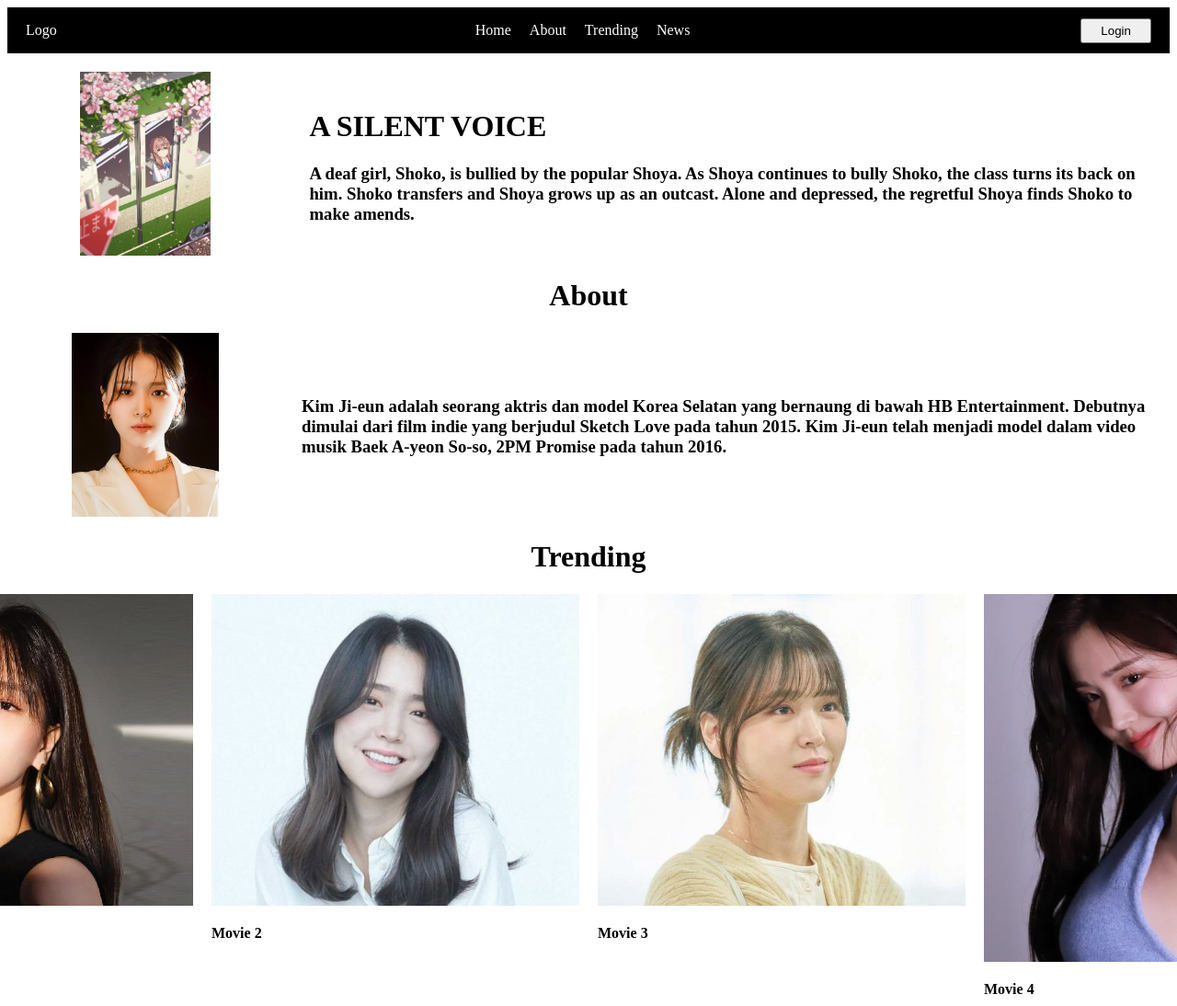
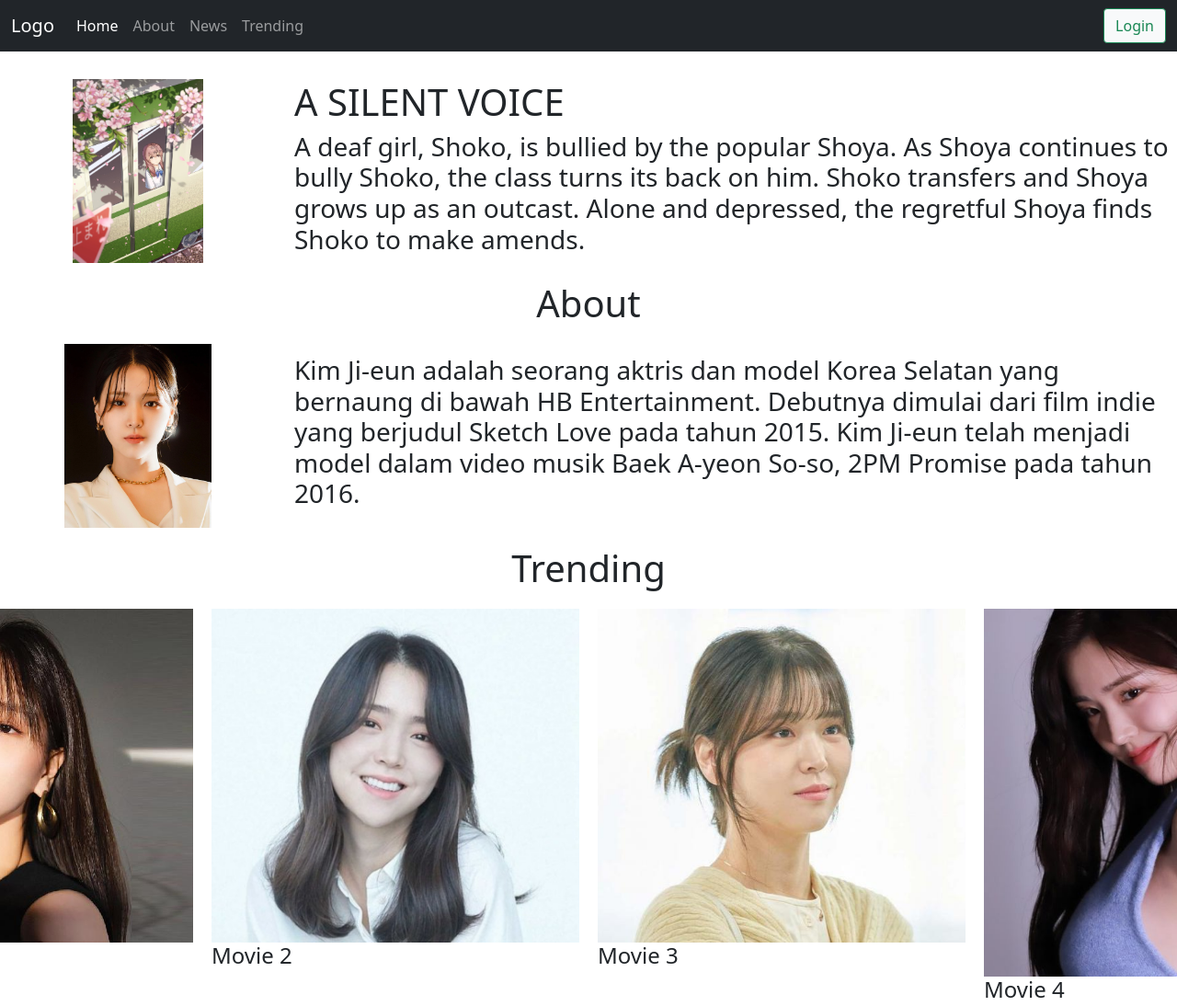
Before and after one commit to daniels9028/Push-Method, a plain HTML site: page index.html in a window 1280 px wide. Shown: the top 1094 px of the page at 92% size. Drawn offline with nearby package versions, Linux system fonts and the light colour scheme.

Commit message:
Boostrap5

```diff
--- a/index.html
+++ b/index.html
@@ -4,6 +4,18 @@
     <meta charset="UTF-8" />
     <meta name="viewport" content="width=device-width, initial-scale=1.0" />
     <title>My Movie</title>
+
+    <link
+      href="https://cdn.jsdelivr.net/npm/bootstrap@5.0.2/dist/css/bootstrap.min.css"
+      rel="stylesheet"
+      integrity="sha384-EVSTQN3/azprG1Anm3QDgpJLIm9Nao0Yz1ztcQTwFspd3yD65VohhpuuCOmLASjC"
+      crossorigin="anonymous"
+    />
+    <script
+      src="https://cdn.jsdelivr.net/npm/bootstrap@5.0.2/dist/js/bootstrap.bundle.min.js"
+      integrity="sha384-MrcW6ZMFYlzcLA8Nl+NtUVF0sA7MsXsP1UyJoMp4YLEuNSfAP+JcXn/tWtIaxVXM"
+      crossorigin="anonymous"
+    ></script>
 
     <style>
       .header {
@@ -33,6 +45,8 @@
       .menu {
         display: flex;
         flex-direction: row;
+        align-items: center;
+        justify-content: center;
         color: white;
       }
 
@@ -40,6 +54,8 @@
         list-style: none;
         display: flex;
         flex-direction: row;
+        align-items: center;
+        justify-content: center;
         gap: 10px;
       }
 
@@ -85,22 +101,44 @@
     </style>
   </head>
   <body>
-    <div class="header">
-      <div class="logo">Logo</div>
-      <div class="menu">
-        <ul>
-          <li>Home</li>
-          <li>About</li>
-          <li>Trending</li>
-          <li>News</li>
+    <nav class="navbar navbar-expand-lg navbar-dark bg-dark">
+      <div class="container-fluid">
+        <a class="navbar-brand" href="#">Logo</a>
+        <button
+          class="navbar-toggler"
+          type="button"
+          data-bs-toggle="collapse"
+          data-bs-target="#navbarSupportedContent"
+          aria-controls="navbarSupportedContent"
+          aria-expanded="false"
+          aria-label="Toggle navigation"
+        >
+          <span class="navbar-toggler-icon"></span>
+        </button>
+        <div class="collapse navbar-collapse" id="navbarSupportedContent">
+          <ul class="navbar-nav me-auto mb-2 mb-lg-0">
+            <li class="nav-item">
+              <a class="nav-link active" aria-current="page" href="#">Home</a>
+            </li>
+            <li class="nav-item">
+              <a class="nav-link" href="#">About</a>
+            </li>
+            <li class="nav-item">
+              <a class="nav-link" href="#">News</a>
+            </li>
+            <li class="nav-item">
+              <a class="nav-link" href="#">Trending</a>
+            </li>
           </ul>
-      </div>
-      <div class="login">
-        <button class="buttonLogin">Login</button>
+          <button class="btn btn-outline-success btn-light" type="submit">
+            Login
+          </button>
         </div>
       </div>
+    </nav>
 
-    <div class="section1">
+    <main style="margin-top: 30px">
+      <section class="section1">
         <div style="width: 50%">
           <img
             src="hero.jpg"
@@ -117,11 +155,11 @@
             regretful Shoya finds Shoko to make amends.
           </h3>
         </div>
-    </div>
+      </section>
 
-    <h1 style="text-align: center">About</h1>
+      <h1 style="text-align: center; margin-top: 20px">About</h1>
 
-    <div class="sectionAbout">
+      <section class="sectionAbout">
         <div style="width: 50%">
           <img
             src="about.webp"
@@ -131,17 +169,18 @@
         </div>
         <div>
           <h3>
-          Kim Ji-eun adalah seorang aktris dan model Korea Selatan yang bernaung
-          di bawah HB Entertainment. Debutnya dimulai dari film indie yang
-          berjudul Sketch Love pada tahun 2015. Kim Ji-eun telah menjadi model
-          dalam video musik Baek A-yeon So-so, 2PM Promise pada tahun 2016.
+            Kim Ji-eun adalah seorang aktris dan model Korea Selatan yang
+            bernaung di bawah HB Entertainment. Debutnya dimulai dari film indie
+            yang berjudul Sketch Love pada tahun 2015. Kim Ji-eun telah menjadi
+            model dalam video musik Baek A-yeon So-so, 2PM Promise pada tahun
+            2016.
           </h3>
         </div>
-    </div>
+      </section>
 
-    <h1 style="text-align: center">Trending</h1>
+      <h1 style="text-align: center; margin-top: 20px">Trending</h1>
 
-    <div class="sectionTrending">
+      <section class="sectionTrending">
         <div>
           <img src="trending1.jpg" alt="" />
           <h4>Movie 1</h4>
@@ -158,11 +197,11 @@
           <img src="trending4.jpg" alt="" />
           <h4>Movie 4</h4>
         </div>
-    </div>
+      </section>
 
       <h1 style="text-align: center; margin-top: 80px">News</h1>
 
-    <div class="sectionAbout">
+      <section class="sectionAbout">
         <div style="width: 50%">
           <img
             src="about.webp"
@@ -172,20 +211,23 @@
         </div>
         <div>
           <h3>
-          Kim Ji-eun adalah seorang aktris dan model Korea Selatan yang bernaung
-          di bawah HB Entertainment. Debutnya dimulai dari film indie yang
-          berjudul Sketch Love pada tahun 2015. Kim Ji-eun telah menjadi model
-          dalam video musik Baek A-yeon So-so, 2PM Promise pada tahun 2016.
+            Kim Ji-eun adalah seorang aktris dan model Korea Selatan yang
+            bernaung di bawah HB Entertainment. Debutnya dimulai dari film indie
+            yang berjudul Sketch Love pada tahun 2015. Kim Ji-eun telah menjadi
+            model dalam video musik Baek A-yeon So-so, 2PM Promise pada tahun
+            2016.
           </h3>
         </div>
-    </div>
-    <div class="sectionAbout">
+      </section>
+
+      <section class="sectionAbout">
         <div>
           <h3>
-          Kim Ji-eun adalah seorang aktris dan model Korea Selatan yang bernaung
-          di bawah HB Entertainment. Debutnya dimulai dari film indie yang
-          berjudul Sketch Love pada tahun 2015. Kim Ji-eun telah menjadi model
-          dalam video musik Baek A-yeon So-so, 2PM Promise pada tahun 2016.
+            Kim Ji-eun adalah seorang aktris dan model Korea Selatan yang
+            bernaung di bawah HB Entertainment. Debutnya dimulai dari film indie
+            yang berjudul Sketch Love pada tahun 2015. Kim Ji-eun telah menjadi
+            model dalam video musik Baek A-yeon So-so, 2PM Promise pada tahun
+            2016.
           </h3>
         </div>
         <div style="width: 50%">
@@ -195,8 +237,9 @@
             style="width: 300px; height: 200px; object-fit: contain"
           />
         </div>
-    </div>
-    <div class="sectionAbout">
+      </section>
+
+      <section class="sectionAbout">
         <div style="width: 50%">
           <img
             src="about.webp"
@@ -206,16 +249,20 @@
         </div>
         <div>
           <h3>
-          Kim Ji-eun adalah seorang aktris dan model Korea Selatan yang bernaung
-          di bawah HB Entertainment. Debutnya dimulai dari film indie yang
-          berjudul Sketch Love pada tahun 2015. Kim Ji-eun telah menjadi model
-          dalam video musik Baek A-yeon So-so, 2PM Promise pada tahun 2016.
+            Kim Ji-eun adalah seorang aktris dan model Korea Selatan yang
+            bernaung di bawah HB Entertainment. Debutnya dimulai dari film indie
+            yang berjudul Sketch Love pada tahun 2015. Kim Ji-eun telah menjadi
+            model dalam video musik Baek A-yeon So-so, 2PM Promise pada tahun
+            2016.
           </h3>
         </div>
-    </div>
+      </section>
+    </main>
 
+    <footer>
       <div class="footer" style="margin-top: 20px">
         <div class="logo">© 2024 Vidio, All Rights Reserved</div>
       </div>
+    </footer>
   </body>
 </html>
```
Lines whose indentation alone changed are shown as unchanged.
